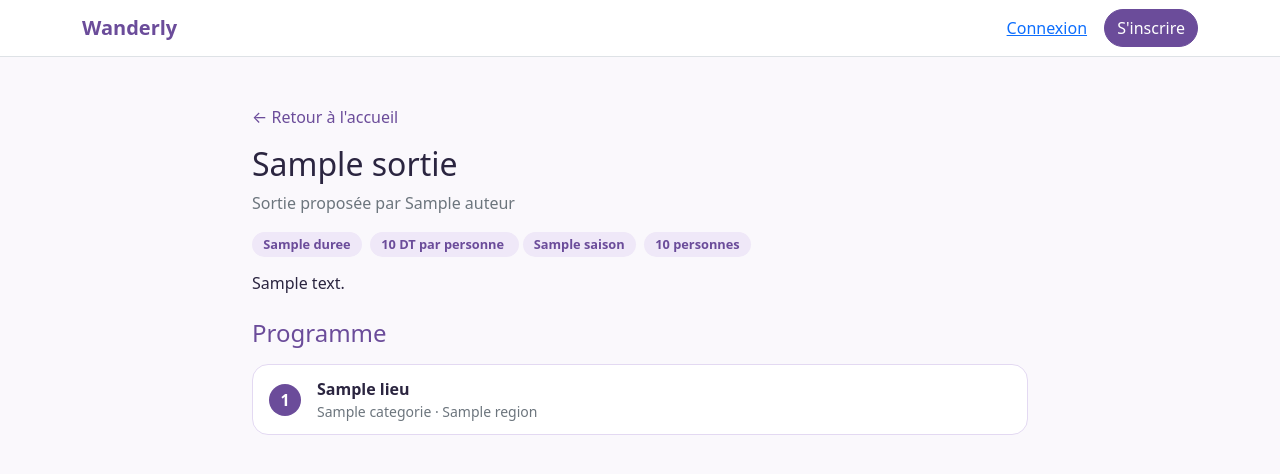
After one commit to emnaamanai/wanderly, a Flask app: template templates/sortie.html in a window 1280 px wide. The commit adds this page. Shown: the top 474 px of the page. Run offline with Flask 3, Linux system fonts and the light colour scheme; the template is opened without the code that fills it: most values are stand-ins (such as "Sample title", 1, 10 or a date in 2020).

Commit message:
Sprint 4 : page d'une sortie et lieux ordonnes

```diff
--- a/app.py
+++ b/app.py
@@ -679,14 +679,111 @@ def creer_sortie():
             )
 
         base = db.get_db()
-        base.execute(
+        curseur = base.execute(
             "INSERT INTO sortie (titre, description, duree, prix, saison, "
             "taille_groupe, auteur_id) VALUES (?, ?, ?, ?, ?, ?, ?)",
             (titre, description, duree, prix, saison or None,
              taille_groupe, g.utilisateur["id"]),
         )
         base.commit()
-        flash("Sortie créée.")
-        return redirect(url_for("accueil"))
+        flash("Sortie créée. Ajoute maintenant les lieux de ton programme.")
+        return redirect(url_for("voir_sortie", sortie_id=curseur.lastrowid))
 
     return render_template("creer_sortie.html", saisons=SAISONS)
+def sortie_modifiable(base, sortie_id):
+    """Renvoie la sortie si l'utilisateur a le droit de la modifier, sinon erreur."""
+    sortie = base.execute(
+        "SELECT * FROM sortie WHERE id = ?", (sortie_id,)
+    ).fetchone()
+    if sortie is None:
+        abort(404)
+    if sortie["auteur_id"] != g.utilisateur["id"] and g.utilisateur["role"] != "admin":
+        abort(403)
+    return sortie
+
+
+@app.route("/sorties/<int:sortie_id>")
+def voir_sortie(sortie_id):
+    base = db.get_db()
+    sortie = base.execute(
+        "SELECT sortie.*, utilisateur.pseudo AS auteur "
+        "FROM sortie JOIN utilisateur ON sortie.auteur_id = utilisateur.id "
+        "WHERE sortie.id = ?",
+        (sortie_id,),
+    ).fetchone()
+    if sortie is None:
+        abort(404)
+
+    lieux = base.execute(
+        "SELECT lieu.*, categorie.nom AS categorie, sortie_lieu.ordre AS ordre "
+        "FROM sortie_lieu "
+        "JOIN lieu ON sortie_lieu.lieu_id = lieu.id "
+        "JOIN categorie ON lieu.categorie_id = categorie.id "
+        "WHERE sortie_lieu.sortie_id = ? ORDER BY sortie_lieu.ordre",
+        (sortie_id,),
+    ).fetchall()
+
+    peut_modifier = bool(
+        g.utilisateur
+        and (g.utilisateur["id"] == sortie["auteur_id"]
+             or g.utilisateur["role"] == "admin")
+    )
+
+    disponibles = []
+    if peut_modifier:
+        disponibles = base.execute(
+            "SELECT id, nom, region FROM lieu "
+            "WHERE id NOT IN (SELECT lieu_id FROM sortie_lieu WHERE sortie_id = ?) "
+            "ORDER BY nom",
+            (sortie_id,),
+        ).fetchall()
+
+    return render_template(
+        "sortie.html",
+        sortie=sortie,
+        lieux=lieux,
+        peut_modifier=peut_modifier,
+        disponibles=disponibles,
+    )
+
+
+@app.route("/sorties/<int:sortie_id>/lieux", methods=["POST"])
+@login_required
+def ajouter_lieu_sortie(sortie_id):
+    base = db.get_db()
+    sortie_modifiable(base, sortie_id)
+
+    lieu_id = request.form.get("lieu_id", type=int)
+    lieu = base.execute("SELECT id FROM lieu WHERE id = ?", (lieu_id,)).fetchone()
+    if lieu is None:
+        abort(400)
+
+    ordre = base.execute(
+        "SELECT COALESCE(MAX(ordre), 0) + 1 FROM sortie_lieu WHERE sortie_id = ?",
+        (sortie_id,),
+    ).fetchone()[0]
+
+    try:
+        base.execute(
+            "INSERT INTO sortie_lieu (sortie_id, lieu_id, ordre) VALUES (?, ?, ?)",
+            (sortie_id, lieu_id, ordre),
+        )
+        base.commit()
+    except sqlite3.IntegrityError:
+        pass  # ce lieu est déjà dans la sortie
+
+    return redirect(url_for("voir_sortie", sortie_id=sortie_id))
+
+
+@app.route("/sorties/<int:sortie_id>/lieux/<int:lieu_id>/retirer", methods=["POST"])
+@login_required
+def retirer_lieu_sortie(sortie_id, lieu_id):
+    base = db.get_db()
+    sortie_modifiable(base, sortie_id)
+
+    base.execute(
+        "DELETE FROM sortie_lieu WHERE sortie_id = ? AND lieu_id = ?",
+        (sortie_id, lieu_id),
+    )
+    base.commit()
+    return redirect(url_for("voir_sortie", sortie_id=sortie_id))
--- a/static/css/style.css
+++ b/static/css/style.css
@@ -152,3 +152,22 @@ body {
   border-radius: 1rem;
   padding: 1rem;
 }
+/* Étapes d'une sortie */
+.etape-sortie {
+  background: #FFFFFF;
+  border: 1px solid #E3D9F2;
+  border-radius: 1rem;
+  padding: 0.75rem 1rem;
+}
+.numero-etape {
+  width: 2rem;
+  height: 2rem;
+  border-radius: 50%;
+  background: #6B4C9A;
+  color: #FFFFFF;
+  display: inline-flex;
+  align-items: center;
+  justify-content: center;
+  font-weight: 600;
+  flex-shrink: 0;
+}
--- /dev/null
+++ b/templates/sortie.html
@@ -0,0 +1,63 @@
+{% extends "base.html" %}
+
+{% block titre %}{{ sortie.titre }} - Wanderly{% endblock %}
+
+{% block contenu %}
+<div class="container my-5" style="max-width: 800px;">
+  <a href="{{ url_for('accueil') }}" class="text-decoration-none wander-text">&larr; Retour à l'accueil</a>
+
+  <div class="mt-3">
+    <h1 class="h2">{{ sortie.titre }}</h1>
+    <p class="text-secondary">Sortie proposée par {{ sortie.auteur }}</p>
+    <div class="mb-3">
+      {% if sortie.duree %}<span class="badge-wander me-1">{{ sortie.duree }}</span>{% endif %}
+      <span class="badge-wander me-1">
+        {% if sortie.prix == 0 %}Gratuit{% else %}{{ "%g"|format(sortie.prix) }} DT par personne{% endif %}
+      </span>
+      {% if sortie.saison %}<span class="badge-wander me-1">{{ sortie.saison }}</span>{% endif %}
+      {% if sortie.taille_groupe %}<span class="badge-wander me-1">{{ sortie.taille_groupe }} personnes</span>{% endif %}
+    </div>
+    {% if sortie.description %}<p>{{ sortie.description }}</p>{% endif %}
+  </div>
+
+  <h2 class="h4 wander-text mt-4 mb-3">Programme</h2>
+
+  {% if lieux %}
+    {% for lieu in lieux %}
+    <div class="etape-sortie d-flex align-items-center gap-3 mb-2">
+      <span class="numero-etape">{{ loop.index }}</span>
+      <div class="flex-grow-1">
+        <a class="text-decoration-none lien-lieu fw-semibold" href="{{ url_for('voir_lieu', lieu_id=lieu.id) }}">{{ lieu.nom }}</a>
+        <div class="text-secondary small">{{ lieu.categorie }} · {{ lieu.region }}</div>
+      </div>
+      {% if peut_modifier %}
+      <form method="post" action="{{ url_for('retirer_lieu_sortie', sortie_id=sortie.id, lieu_id=lieu.id) }}">
+        <button type="submit" class="btn btn-link btn-sm">Retirer</button>
+      </form>
+      {% endif %}
+    </div>
+    {% endfor %}
+  {% else %}
+  <p class="text-secondary">Aucun lieu dans cette sortie pour l'instant.</p>
+  {% endif %}
+
+  {% if peut_modifier %}
+  <div class="infos-lieu mt-4">
+    <strong>Ajouter un lieu au programme</strong>
+    {% if disponibles %}
+    <form method="post" action="{{ url_for('ajouter_lieu_sortie', sortie_id=sortie.id) }}"
+          class="d-flex flex-wrap gap-2 mt-2">
+      <select class="form-select w-auto flex-grow-1" name="lieu_id" required>
+        {% for l in disponibles %}
+        <option value="{{ l.id }}">{{ l.nom }} ({{ l.region }})</option>
+        {% endfor %}
+      </select>
+      <button type="submit" class="btn btn-wander">Ajouter</button>
+    </form>
+    {% else %}
+    <p class="mb-0 mt-2">Tous les lieux du site sont déjà dans cette sortie.</p>
+    {% endif %}
+  </div>
+  {% endif %}
+</div>
+{% endblock %}
```
